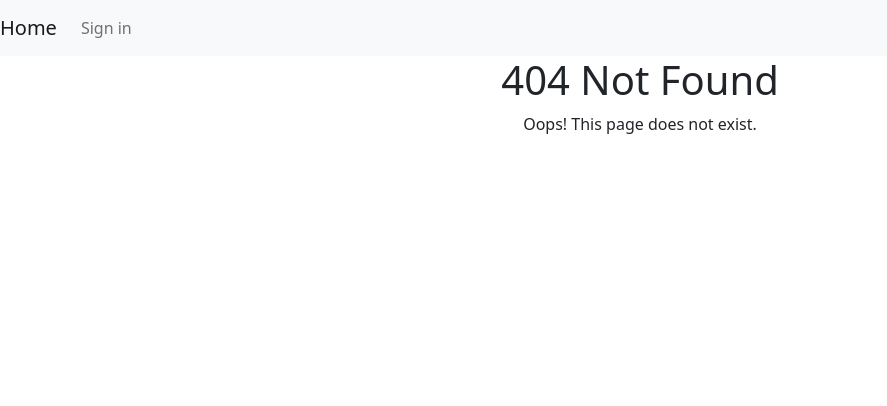
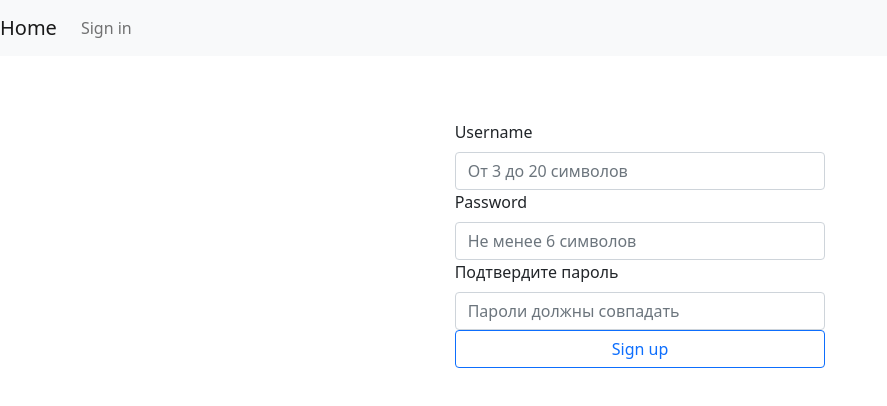
Before and after one commit to dbublikov/frontend-project-lvl4, a React app: page /signup in a window 1280 px wide. Before the commit this address had no page. Shown: the top 406 px of the page, without its empty margins (0-887 px from the left). Built offline with nearby package versions, Linux system fonts and the light colour scheme; the HTML template or start-up script is replaced by a standard one.

Commit message:
add sign up form

```diff
--- a/src/components/App.jsx
+++ b/src/components/App.jsx
@@ -1,14 +1,10 @@
 /* eslint-disable import/no-unresolved */
-
 import React from 'react';
-import {
-  BrowserRouter as Router,
-  Switch,
-  Route,
-} from 'react-router-dom';
+import { BrowserRouter as Router, Switch, Route } from 'react-router-dom';
 import AppNavbar from './AppNavbar';
 import Home from './Home';
 import Login from './Login';
+import SignUp from './SignUp.jsx';
 import NotFound from './NotFound';
 
 function App() {
@@ -23,6 +19,9 @@ function App() {
           <Route path="/login">
             <Login />
           </Route>
+          <Route path="/signup">
+            <SignUp />
+          </Route>
           <Route path="*">
             <NotFound />
           </Route>
--- /dev/null
+++ b/src/components/FormContainer.jsx
@@ -0,0 +1,14 @@
+import React from 'react';
+import { Container, Row, Col } from 'react-bootstrap';
+
+function FormContainer({ children }) {
+  return (
+    <Container fluid>
+      <Row className="justify-content-center pt-5">
+        <Col sm={4}>{children}</Col>
+      </Row>
+    </Container>
+  );
+}
+
+export default FormContainer;
--- a/src/components/Login.jsx
+++ b/src/components/Login.jsx
@@ -1,15 +1,12 @@
+/* eslint-disable import/no-unresolved */
 import React from 'react';
 import { Link } from 'react-router-dom';
-import {
-  Container,
-  Row,
-  Col,
-  Form,
-  Button,
-} from 'react-bootstrap';
+import { Form, Button } from 'react-bootstrap';
 import { useFormik } from 'formik';
 
-function LoginForm() {
+import FormContainer from './FormContainer';
+
+function Login() {
   const formik = useFormik({
     initialValues: {
       username: '',
@@ -19,9 +16,10 @@ function LoginForm() {
   });
 
   return (
+    <FormContainer>
       <Form className="p-3" onSubmit={formik.handleSubmit}>
         <Form.Group>
-        <Form.Label htmlFor="username">Nickname</Form.Label>
+          <Form.Label htmlFor="username">Username</Form.Label>
           <Form.Control
             name="username"
             id="username"
@@ -59,18 +57,7 @@ function LoginForm() {
           </span>
         </div>
       </Form>
-  );
-}
-
-function Login() {
-  return (
-    <Container fluid>
-      <Row className="justify-content-center pt-5">
-        <Col sm={4}>
-          <LoginForm />
-        </Col>
-      </Row>
-    </Container>
+    </FormContainer>
   );
 }
 
--- /dev/null
+++ b/src/components/SignUp.jsx
@@ -0,0 +1,88 @@
+/* eslint-disable import/no-unresolved */
+import React from 'react';
+import { Form, Button } from 'react-bootstrap';
+import { useFormik } from 'formik';
+import * as yup from 'yup';
+
+import FormContainer from './FormContainer';
+
+const signUpSchema = yup.object().shape({
+  username: yup.string()
+    .min(3, 'От 3 до 20 символов')
+    .max(20, 'От 3 до 20 символов'),
+  password: yup.string()
+    .min(6, 'Не менее 6 символов'),
+  confirmPassword: yup.string()
+    .oneOf([
+      yup.ref('password'),
+    ], 'Пароли должны совпадать'),
+});
+
+function SignUp() {
+  const formik = useFormik({
+    initialValues: {
+      username: '',
+      password: '',
+      confirmPassword: '',
+    },
+    validationSchema: signUpSchema,
+    onSubmit: () => {},
+  });
+
+  return (
+    <FormContainer>
+      <Form className="p-3" onSubmit={formik.handleSubmit}>
+        <Form.Group>
+          <Form.Label htmlFor="username">Username</Form.Label>
+          <Form.Control
+            name="username"
+            id="username"
+            autoComplete="username"
+            required
+            placeholder="От 3 до 20 символов"
+            onChange={formik.handleChange}
+            value={formik.values.username}
+            isInvalid={formik.errors.username}
+          />
+          {formik.errors.username
+            && <Form.Control.Feedback type="invalid">{formik.errors.username}</Form.Control.Feedback>}
+        </Form.Group>
+        <Form.Group>
+          <Form.Label htmlFor="password">Password</Form.Label>
+          <Form.Control
+            name="password"
+            id="password"
+            autoComplete="new-password"
+            type="password"
+            required
+            placeholder="Не менее 6 символов"
+            onChange={formik.handleChange}
+            value={formik.values.password}
+            isInvalid={formik.errors.password}
+          />
+          {formik.errors.password
+            && <Form.Control.Feedback type="invalid">{formik.errors.password}</Form.Control.Feedback>}
+        </Form.Group>
+        <Form.Group>
+          <Form.Label htmlFor="confirmPassword">Подтвердите пароль</Form.Label>
+          <Form.Control
+            name="confirmPassword"
+            id="confirmPassword"
+            autoComplete="new-password"
+            type="password"
+            required
+            placeholder="Пароли должны совпадать"
+            onChange={formik.handleChange}
+            value={formik.values.confirmPassword}
+            isInvalid={formik.errors.confirmPassword}
+          />
+          {formik.errors.confirmPassword
+            && <Form.Control.Feedback type="invalid">{formik.errors.confirmPassword}</Form.Control.Feedback>}
+        </Form.Group>
+        <Button type="submit" className="w-100" variant="outline-primary">Sign up</Button>
+      </Form>
+    </FormContainer>
+  );
+}
+
+export default SignUp;
--- a/webpack.config.cjs
+++ b/webpack.config.cjs
@@ -8,6 +8,7 @@ const mode = process.env.NODE_ENV || 'development';
 
 module.exports = {
   mode,
+  devtool: 'source-map',
   resolve: {
     extensions: ['.js', '.jsx'],
   },
```
Lines whose indentation alone changed are shown as unchanged.
